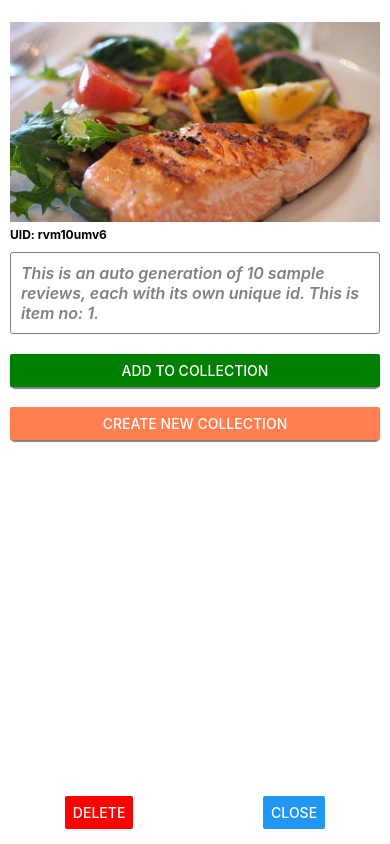
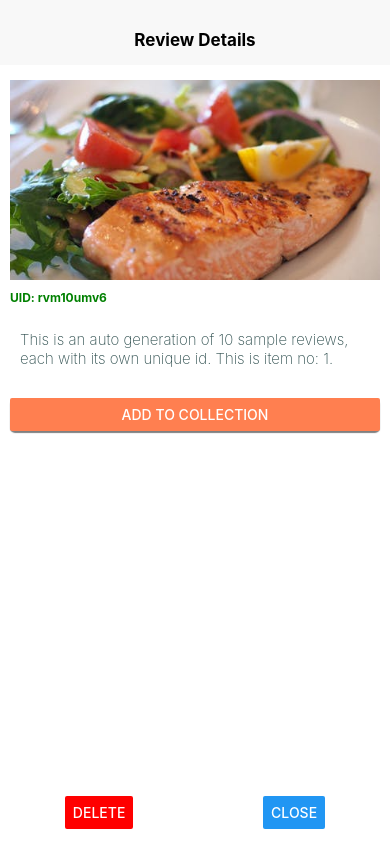
Before and after one commit to Mohafizz/dishreviews-react-native, a React Native app: screen / in a window 390 px wide. Both pictures are taken after a click on the element 195 px from the left and 233 px from the top of the page. Built offline with nearby package versions, Linux system fonts and the light colour scheme.

Commit message:
safe point for commit

```diff
--- a/App.js
+++ b/App.js
@@ -5,6 +5,7 @@ import ReviewItem from "./src/components/ReviewItem/ReviewItem";
 import dishImage from "./src/assets/salmon-dish-food-meal-46239.jpeg";
 import DishDetail from "./src/components/DishDetail/DishDetail";
 import reviews from "./src/seedData/seedData";
+import { Actions } from "react-native-router-flux";
 
 export default class App extends Component {
   state = {
@@ -54,11 +55,10 @@ export default class App extends Component {
   };
 
   navigateToAddCollection = () => {
-    alert("Should got to add to an existing collection");
-  };
-
-  navigateToNewCollection = () => {
-    alert("Should got to add new collection");
+    Actions.collectionsPage();
+    this.setState({
+      selectedDish: null
+    });
   };
 
   render() {
@@ -69,7 +69,6 @@ export default class App extends Component {
           onItemDeleted={this.dishDeletedHandler}
           onModalClosed={this.modalClosedHandler}
           onAddToCollection={this.navigateToAddCollection}
-            onCreateNewCollection={this.navigateToNewCollection}
         />
         <ReviewInput onAddReview={this.onAddReviewHandler} />
         <ReviewItem
@@ -77,7 +76,6 @@ export default class App extends Component {
           onItemSelected={this.itemSelectedHandler}
         />
       </View>
-
     );
   }
 }
--- a/src/components/DishDetail/DishDetail.js
+++ b/src/components/DishDetail/DishDetail.js
@@ -1,5 +1,6 @@
 import React from "react";
 import { Modal, View, Image, Text, Button, StyleSheet } from "react-native";
+
 
 const DishDetail = props => {
   let modalContent = null;
@@ -15,24 +16,19 @@ const DishDetail = props => {
   }
   return (
     <Modal visible={props.selectedDish !== null} animationType="slide">
+      <View style={styles.titleContainer}>
+        <Text style={styles.titleID}>Review Details</Text>
+      </View>
       <View style={styles.modalContainer}>
         {modalContent}
         <View style={styles.addCollectionBtn}>
           <Button
             title="Add to collection"
-            color="green"
+            color="coral"
             onPress={props.onAddToCollection}
           />
         </View>
-        <View style={styles.newCollectionBtn}>
-          <Button
-            title="Create new collection"
-            color="coral"
-            onPress={props.onCreateNewCollection}
-          />
-        </View>
       </View>
-
       <View style={styles.buttonLayout}>
         <Button title="Delete" color="red" onPress={props.onItemDeleted} />
         <Button title="Close" onPress={props.onModalClosed} />
@@ -42,40 +38,42 @@ const DishDetail = props => {
 };
 
 const styles = StyleSheet.create({
+  titleContainer: {
+    alignItems: "center",
+    justifyContent: "center",
+    backgroundColor: "#F8F8F8",
+    height: 65,
+    paddingTop: 15,
+    shadowOffset: { width: 0, height: -2 },
+    shadowOpacity: 5
+  },
+  titleID: {
+    fontSize: 17,
+    fontWeight: "700"
+  },
   modalContainer: {
     margin: 10,
-    marginTop: 22
+    marginTop: 15
   },
   dishImage: {
     height: 200,
     width: "100%",
-    marginBottom: 5
+    marginBottom: 10
   },
   reviewLayout: {
     padding: 10,
-    borderWidth: 0.5,
-    borderColor: "gray",
-    borderRadius: 3,
-    fontSize: 16,
-    fontStyle: "italic",
-    fontWeight: "600",
-    color: "gray",
+    fontSize: 15,
+    fontWeight: "200",
+    color: "darkslategrey",
     marginBottom: 20
   },
   textID: {
     fontSize: 12,
     fontWeight: "bold",
-    paddingBottom: 10
+    color: "green",
+    paddingBottom: 15
   },
   addCollectionBtn: {
-    backgroundColor: "beige",
-    marginBottom: 20,
-    borderRadius: 5,
-    shadowOffset: { width: 0, height: 2 },
-    shadowOpacity: 0.5,
-    shadowRadius: 1
-  },
-  newCollectionBtn: {
     backgroundColor: "antiquewhite",
     marginBottom: 20,
     borderRadius: 5,
```
Also changed, not shown: src/Router.js (+11 -0 lines), src/components/Collections/Collections.js (added, +116 -0 lines), 48 other files (tests, documents, lock files or other folders). Lines whose indentation alone changed are shown as unchanged.
